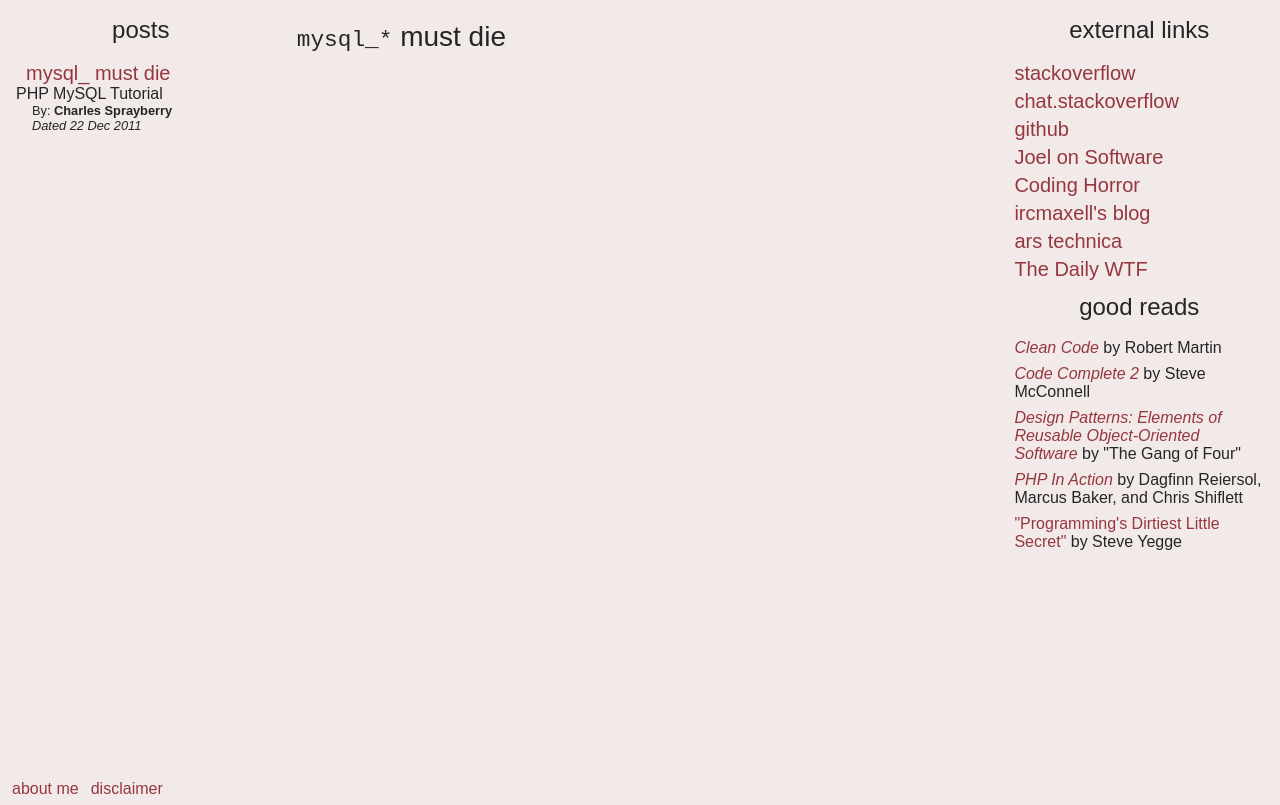
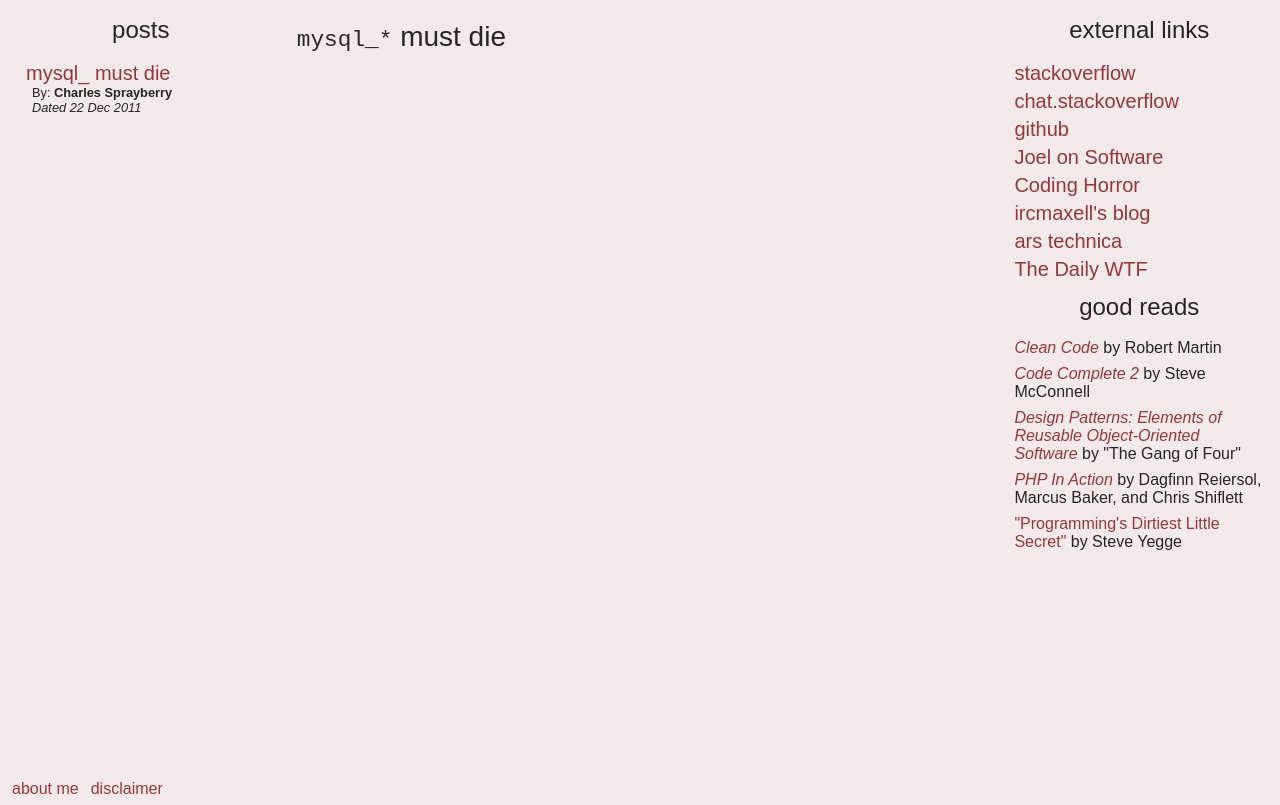
Before and after one commit to cspray/archived-blog, a Jekyll site: the page built from _posts/2011-12-22-mysql_-must-die.html, in a window 1280 px wide, cut to the strip 95-900 px from the top of the page. Built offline with Jekyll 4.4.1, drawn with Linux system fonts in a browser that asks for light colours.

Commit message:
UPD removing the tags feature as I'm not sure it is necessary

```diff
--- a/_includes/post-navigation.html
+++ b/_includes/post-navigation.html
@@ -8,11 +8,6 @@
         	                <li>
         	                	<div>
 	            	                <p class="post-url"><a href="{{ post.url }}">{{ post.title }}</a></p>
-	            	                <p class="post-tags">
-	            	                {% for tag in post.tags %}
-	            	                	<span class="post-tag">{{ tag }}</span>
-	            	                {% endfor %}
-	            	                </p>
 	            	                <p class="post-author">By: <strong>{{ post.author }}</strong>
     	            	            <p class="post-date"><em>Dated {{ post.date | date_to_string}} </em></p>
     	            	        </div>
--- a/_posts/2011-12-22-mysql_-must-die.html
+++ b/_posts/2011-12-22-mysql_-must-die.html
@@ -2,11 +2,6 @@
 layout: default
 title: mysql_ must die
 author: Charles Sprayberry
-
-tags:
- - PHP
- - MySQL
- - Tutorial
 ---
 
 <h2><code>mysql_*</code> must die</h2>
```
